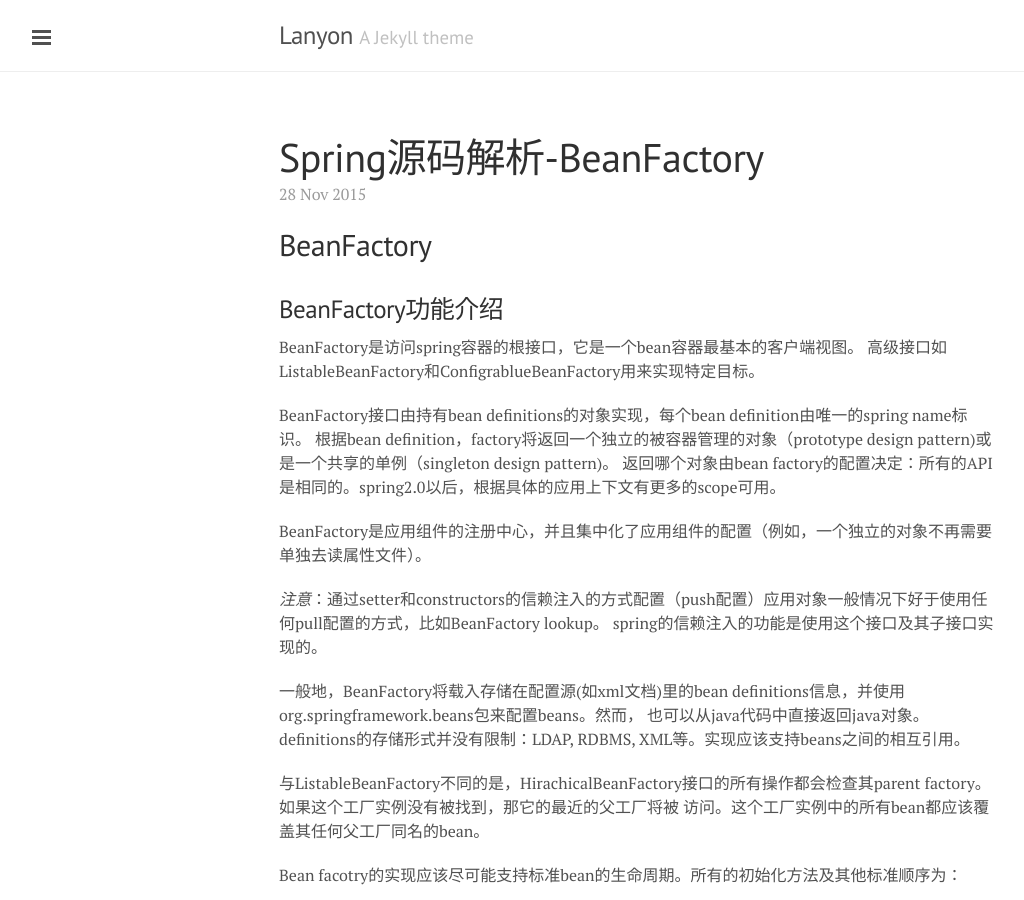
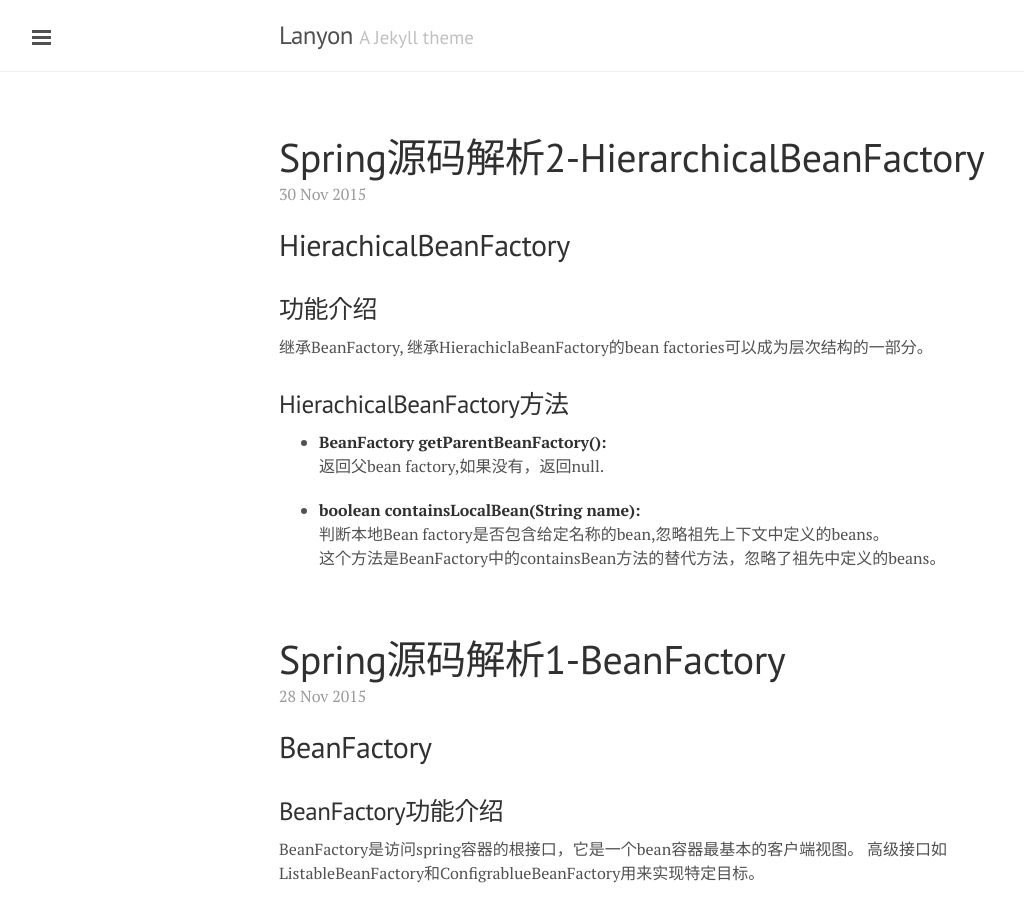
Before and after one commit to codershamo/codershamo.github.io, a Jekyll site: the page built from index.html, in a window 1280 px wide and 900 px high. Shown: the whole window, without its empty margins (1-1025 px from the left). Built offline with Jekyll 4.4.1, drawn with Linux system fonts in a browser that asks for light colours; Markdown is read by kramdown in place of the engine named in the settings; the list of posts is cut into pages by our own code.

Commit message:
HierachicalBeanFactory

```diff
--- a/_posts/2015-11-28-BeanFactory.md
+++ b/_posts/2015-11-28-BeanFactory.md
@@ -1,6 +1,6 @@
 ---
 layout: post
-title: Spring源码解析-BeanFactory
+title: Spring源码解析1-BeanFactory
 ---
 
 ##BeanFactory
--- /dev/null
+++ b/_posts/2015-11-30-HierarchicalBeanFactory.md
@@ -0,0 +1,19 @@
+---
+layout: post
+title: Spring源码解析2-HierarchicalBeanFactory
+---
+
+## HierachicalBeanFactory
+
+### 功能介绍
+
+继承BeanFactory, 继承HierachiclaBeanFactory的bean factories可以成为层次结构的一部分。<br>
+
+### HierachicalBeanFactory方法
+
+* **BeanFactory getParentBeanFactory():**<br>
+返回父bean factory,如果没有，返回null.
+
+* **boolean containsLocalBean(String name):**<br>
+判断本地Bean factory是否包含给定名称的bean,忽略祖先上下文中定义的beans。<br>
+这个方法是BeanFactory中的containsBean方法的替代方法，忽略了祖先中定义的beans。
```
